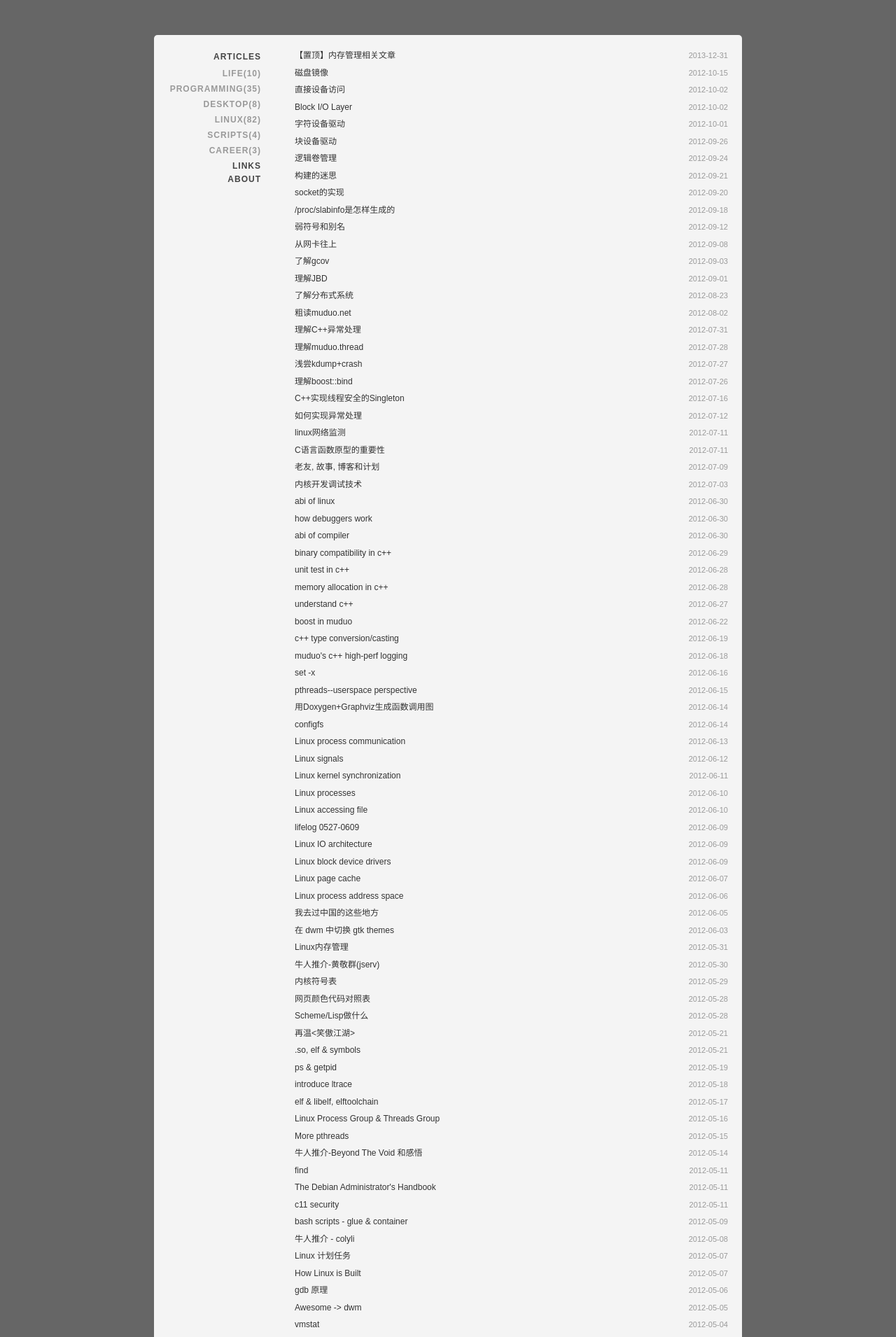
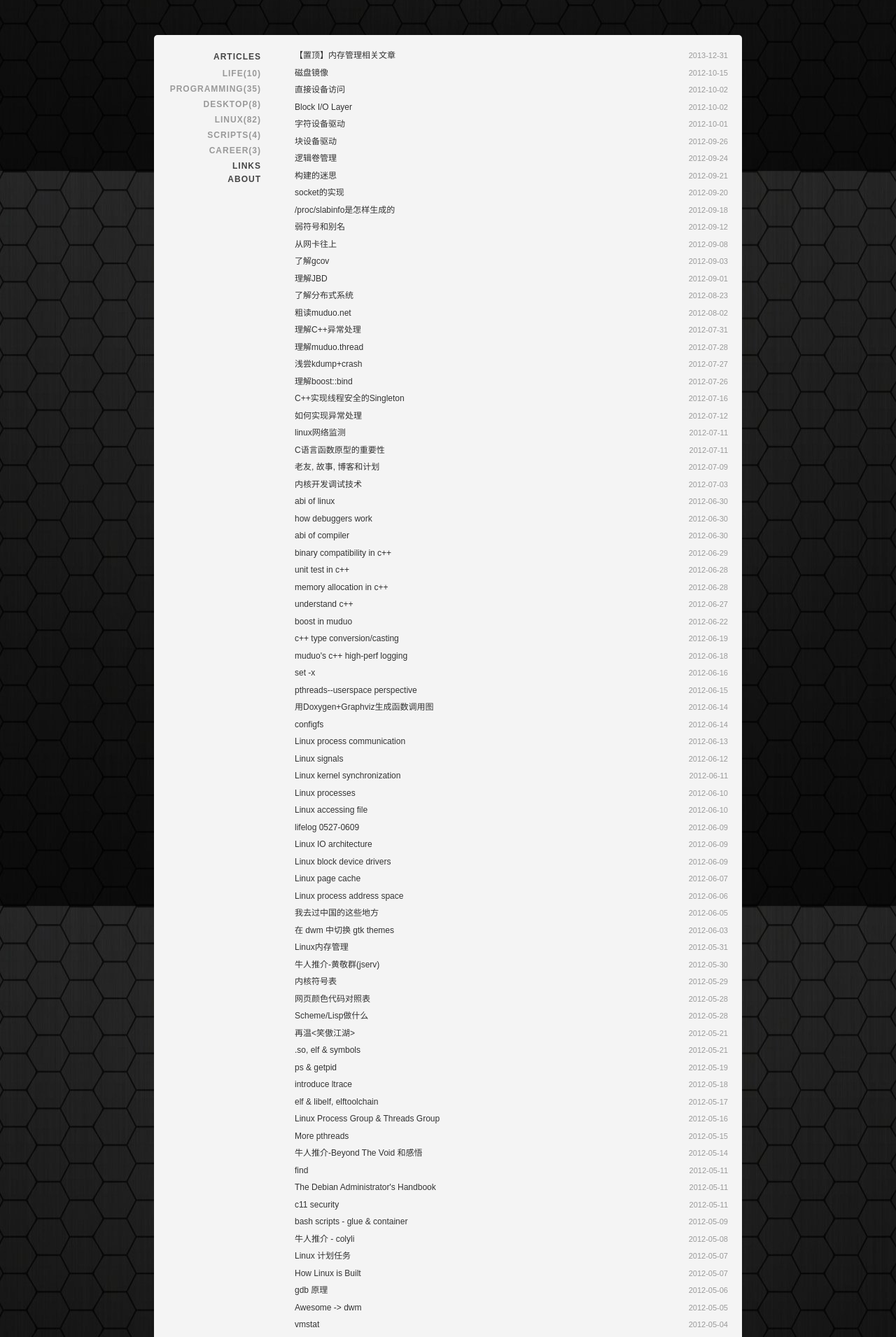
Before and after one commit to tfengmao/xanfeng, a Jekyll site: the page built from index.html, in a window 1280 px wide. Shown: the top 1910 px of the page at 70% size. Built offline with Jekyll 4.4.1, drawn with Linux system fonts in a browser that asks for light colours; Markdown is read by kramdown in place of the engine named in the settings.

Commit message:
add bg image

```diff
--- a/css/style.css
+++ b/css/style.css
@@ -37,7 +37,7 @@ html {
 body {
 	-moz-background-size:100% auto;
 	background-attachment:fixed;
-	background: #666 url(../image/bg.png);
+	background: #666 url(../images/bg.png);
 	background-position:center center;
 	/*font-family:"Helvetica Neue",Helvetica,Arial,sans-serif;*/
 	font-family:"Electrolize",sans-serif;
```
Also changed, not shown: images/bg.png (added).
